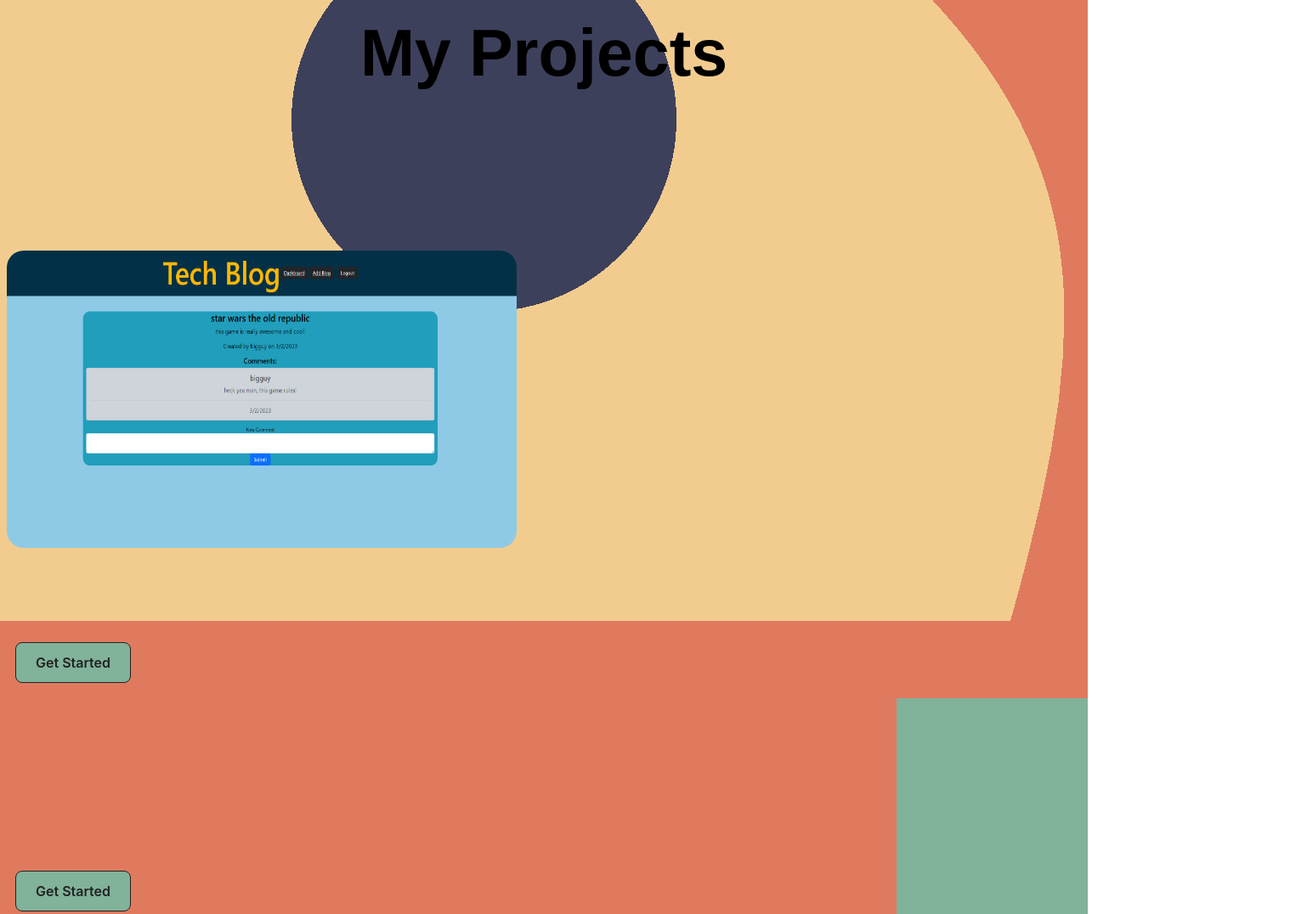
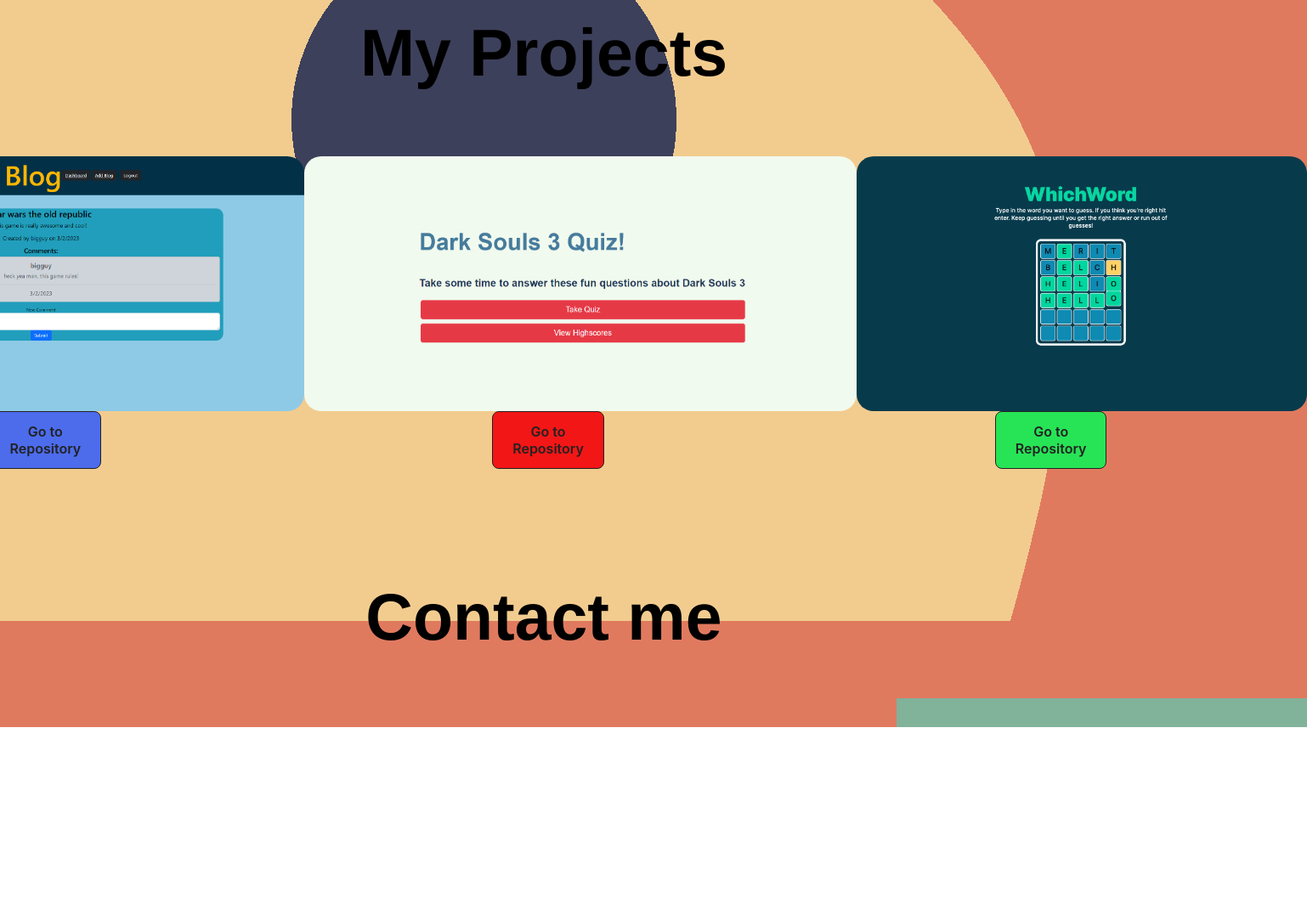
Before and after one commit to Leyden05/Challenge-2, a plain HTML site: page index.html in a window 1280 px wide. Shown: the part 1429-2505 px from the top of the page at 85% size, 1538 px wide, since content can reach past the window. After the commit the page ends 2285 px from the top, so only its background shows below. Drawn offline with Linux system fonts and the light colour scheme; a web font is replaced by a local one.

Commit message:
finished working buttons -- turning in now

```diff
--- a/index.html
+++ b/index.html
@@ -29,20 +29,32 @@
         My Projects
     </h3>
     <div class="imgContainer">
-        <img src="./assets/Screenshot 2023-03-02 163703.png" alt="" id="img1">
-        <div>
+        <img src="./assets/Screenshot 2023-03-02 163703.png" alt="my first project" id="img1">
+        <!-- <div>
             <button class="button-front" role="button">Get Started</button>
-        </div>
-        <img src="" alt="" id="img2">
-        <div>
+        </div> -->
+        <img src="./assets/Screenshot 2023-03-05 170103.png" alt="my second project" id="img2">
+        <!-- <div>
             <button class="button-front" role="button">Get Started</button>
-        </div>
+        </div>  -->
+        <img src="./assets/whichword gameplay.png" alt="my third project" id="img3">
+    </div>
+    <div class="buttonContainer">
+        <a href="https://github.com/Leyden05/Challenge-14" target="_blank">
+            <button class="button-front" id="btn1">Go to Repository</button>
+        </a>
+        <a href="https://github.com/Leyden05/Challenge-4" target="_blank">
+            <button class="button-front" id="btn2">Go to Repository</button>
+        </a>
+        <a href="https://github.com/SeanAllen19/Word-Guessing-Game" target="_blank">
+            <button class="button-front" id="btn3">Go to Repository</button>
+        </a>
     </div>
 <footer>
     <div class="footContainer">
-        <p>
+        <h3>
             Contact me
-        </p>
+        </h3>
     </div>
 </footer>
 
--- a/style.css
+++ b/style.css
@@ -42,22 +42,54 @@ body {
 }
 
 .imgContainer {
-    display: grid;
-    height: 1000px;
+    display: flex;
     width: 100%;
-    align-content: space-evenly;
+    align-content: center;
+    justify-content: center;
 
 }
 
 #img1 {
-    height: 350px;
-    width: 600px;
+    height: 300px;
+    width: 650px;
     border-radius: 20px;
+}
+
+#img2 {
+    height: 300px;
+    width: 650px;
+    border-radius: 20px;
+}
+
+#img3 {
+    height: 300px;
+    width: 650px;
+    border-radius: 20px;
+}
+
+.buttonContainer {
+    display: flex;
+    width: 100%;
+    align-items: center;
+    justify-content: center;
+}
+
+#btn1 {
+    background-color: rgb(76, 108, 236);
+    margin-right: 450px;
+}
+
+#btn2 {
+    background-color: #f31616;
+    margin-right: 450px;
+}
+
+#btn3 {
+    background-color: rgb(39, 228, 86);
 }
 
 .footContainer {
     display: flex;
-    margin-top: 490px;
 }
 
 h1 {
```
Also changed, not shown: assets/Screenshot 2023-03-05 170103.png (added), assets/whichword gameplay.png (added).
